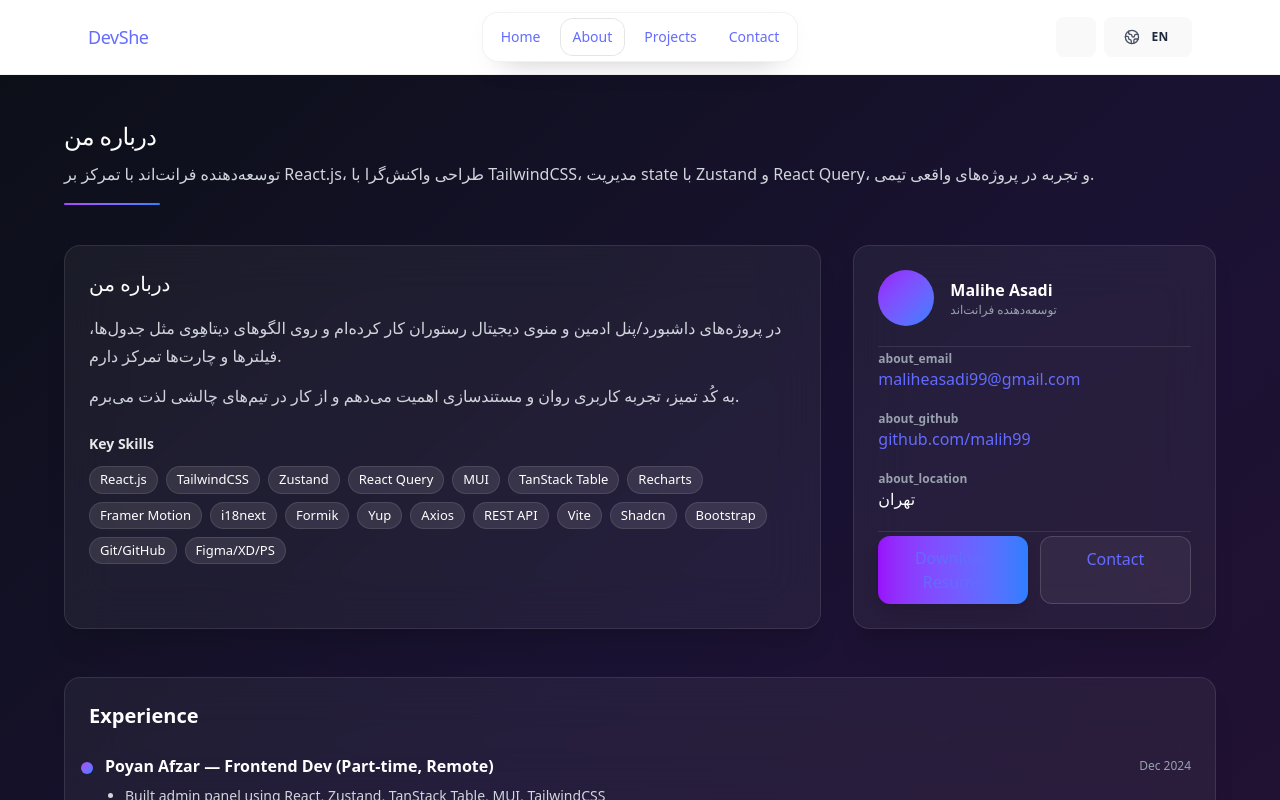
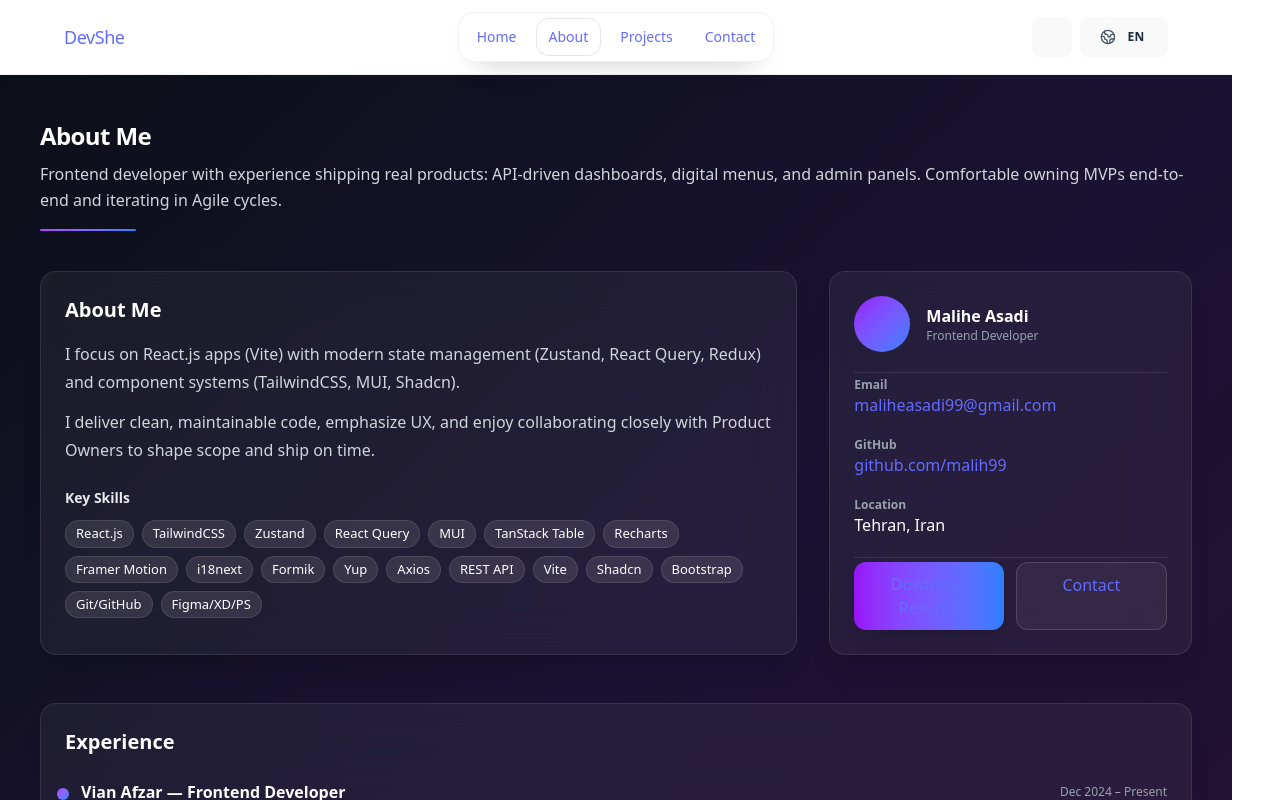
Before and after one commit to malih99/DevShe, a React (Vite) app: page /about in a window 1280 px wide. Built offline with nearby package versions, Linux system fonts and the light colour scheme.

Commit message:
feat(projects): polish search/filter UI and localize project card actions

```diff
--- a/src/App.jsx
+++ b/src/App.jsx
@@ -1,16 +1,31 @@
+import { useEffect } from "react";
 import { Routes, Route, useLocation } from "react-router-dom";
 import { AnimatePresence } from "framer-motion";
+import { useTranslation } from "react-i18next";
+
 import Layout from "./layouts/Layout";
-
 import Home from "./pages/Home";
 import About from "./pages/About";
 import Projects from "./pages/Projects";
-import ProjectDetails from "./pages/ProjectDetails";
 import Contact from "./pages/Contact";
 import Resume from "./pages/Resume";
+import useThemeStore from "./store/themeStore";
 
 function App() {
   const location = useLocation();
+  const { theme } = useThemeStore();
+  const { i18n } = useTranslation();
+
+  useEffect(() => {
+    document.documentElement.classList.toggle("dark", theme === "dark");
+  }, [theme]);
+
+  useEffect(() => {
+    const lang = i18n.language || "en";
+    localStorage.setItem("lang", lang);
+    document.documentElement.lang = lang;
+    document.documentElement.dir = lang === "fa" ? "rtl" : "ltr";
+  }, [i18n.language]);
 
   return (
     <Layout>
@@ -19,7 +34,6 @@ function App() {
           <Route path="/" element={<Home />} />
           <Route path="/about" element={<About />} />
           <Route path="/projects" element={<Projects />} />
-          <Route path="/projects/:slug" element={<ProjectDetails />} />
           <Route path="/contact" element={<Contact />} />
           <Route path="/resume" element={<Resume />} />
         </Routes>
--- a/src/components/TechPills.jsx
+++ b/src/components/TechPills.jsx
@@ -3,11 +3,11 @@ import { useMemo, useState } from "react";
 import { useTranslation } from "react-i18next";
 
 export default function TechPills({
-  items = [], // ["React","Tailwind","Zustand",...]
+  items = [],
   collapsible = true,
   initialCount = 10,
 }) {
-  const { i18n } = useTranslation();
+  const { i18n, t } = useTranslation();
   const isFa = i18n.language === "fa";
   const [showAll, setShowAll] = useState(false);
 
@@ -22,7 +22,7 @@ export default function TechPills({
     <section dir={isFa ? "rtl" : "ltr"}>
       <div className="flex items-center justify-between mb-3">
         <h2 className="text-lg font-semibold opacity-90">
-          {isFa ? "مهارت‌ها و ابزارها" : "Skills & Tools"}
+          {t("skills_tools_title")}
         </h2>
 
         {collapsible && items.length > initialCount && (
@@ -30,31 +30,22 @@ export default function TechPills({
             className="text-sm text-blue-300 hover:underline focus:outline-none focus:ring-2 focus:ring-blue-400 rounded"
             onClick={() => setShowAll((s) => !s)}
           >
-            {showAll
-              ? isFa
-                ? "کمتر"
-                : "Show less"
-              : isFa
-              ? "بیشتر"
-              : "Show more"}
+            {showAll ? t("common_show_less") : t("common_show_more")}
           </button>
         )}
       </div>
 
-      {/* ردیف چیپ‌ها با اسکرول افقی در موبایل */}
       <motion.div
         className="flex flex-wrap gap-2 overflow-x-auto scrollbar-thin scrollbar-thumb-white/20 scrollbar-track-transparent py-1"
         initial={{ opacity: 0 }}
         animate={{ opacity: 1 }}
       >
-        {visible.map((t) => (
+        {visible.map((x) => (
           <span
-            key={t}
-            className="text-xs md:text-sm px-2.5 py-1 rounded-full
-                       bg-white/10 border border-white/10
-                       hover:bg-white/15 transition select-none"
+            key={x}
+            className="text-xs md:text-sm px-2.5 py-1 rounded-full bg-white/10 border border-white/10 hover:bg-white/15 transition select-none"
           >
-            {t}
+            {x}
           </span>
         ))}
       </motion.div>
--- a/src/components/about/BioCard.jsx
+++ b/src/components/about/BioCard.jsx
@@ -1,7 +1,10 @@
 import { motion } from "framer-motion";
+import { useTranslation } from "react-i18next";
 import SkillChips from "./SkillChips";
 
 export default function BioCard({ isFa, title, p1, p2, chips = [] }) {
+  const { t } = useTranslation();
+
   return (
     <motion.div
       className="lg:col-span-2 rounded-2xl p-6 border border-white/10 bg-white/5 backdrop-blur-xl shadow-xl"
@@ -16,7 +19,7 @@ export default function BioCard({ isFa, title, p1, p2, chips = [] }) {
 
       <div className="mt-6">
         <h3 className="text-sm font-semibold opacity-90">
-          {isFa ? "مهارت‌های کلیدی" : "Key Skills"}
+          {t("about_key_skills")}
         </h3>
         <SkillChips items={chips} />
       </div>
--- a/src/components/about/ExperienceSection.jsx
+++ b/src/components/about/ExperienceSection.jsx
@@ -1,7 +1,20 @@
 import { motion } from "framer-motion";
 import TimelineItem from "./TimelineItem";
 
-export default function ExperienceSection({ isFa, t }) {
+export default function ExperienceSection({ t }) {
+  const items = [
+    {
+      title: t("exp_vian_title"),
+      date: t("exp_vian_date"),
+      bullets: [t("exp_vian_b1"), t("exp_vian_b2")],
+    },
+    {
+      title: t("exp_rahasa_title"),
+      date: t("exp_rahasa_date"),
+      bullets: [t("exp_rahasa_b1"), t("exp_rahasa_b2")],
+    },
+  ];
+
   return (
     <motion.section
       className="max-w-6xl mx-auto mt-12 rounded-2xl p-6 border border-white/10 bg-white/5 backdrop-blur-xl shadow-xl"
@@ -10,44 +23,17 @@ export default function ExperienceSection({ isFa, t }) {
       viewport={{ once: true }}
       transition={{ duration: 0.5 }}
     >
-      <h2 className="text-xl font-semibold">
-        {t("about_experience_title") || (isFa ? "سوابق حرفه‌ای" : "Experience")}
-      </h2>
+      <h2 className="text-xl font-semibold">{t("about_experience_title")}</h2>
 
       <div className="mt-6 space-y-6">
-        <TimelineItem
-          title={
-            isFa
-              ? "پویان افزار – توسعه‌دهنده فرانت‌اند (پاره‌وقت - ریموت)"
-              : "Poyan Afzar — Frontend Dev (Part-time, Remote)"
-          }
-          date={isFa ? "دی 1403" : "Dec 2024"}
-          bullets={[
-            isFa
-              ? "توسعه پنل ادمین با React، Zustand، TanStack Table، MUI و TailwindCSS"
-              : "Built admin panel using React, Zustand, TanStack Table, MUI, TailwindCSS",
-            isFa
-              ? "بهینه‌سازی دیتاگرید و تعاملات"
-              : "Optimized data-grid and interactions",
-          ]}
-        />
-
-        <TimelineItem
-          title={
-            isFa
-              ? "راهکارهای هوشمند سبز سروش (رهاسا) – جونیور فرانت‌اند"
-              : "Rahasa — Junior Frontend"
-          }
-          date={isFa ? "آذر 1402 - آذر 1403" : "Nov 2023 - Nov 2024"}
-          bullets={[
-            isFa
-              ? "توسعه منوی دیجیتال و UI رستوران با React، Vite، Shadcn و Tailwind"
-              : "Built digital restaurant menu UI with React, Vite, Shadcn, Tailwind",
-            isFa
-              ? "واکنش‌گرا و بهینه برای موبایل"
-              : "Responsive, mobile-first optimization",
-          ]}
-        />
+        {items.map((x) => (
+          <TimelineItem
+            key={x.title}
+            title={x.title}
+            date={x.date}
+            bullets={x.bullets}
+          />
+        ))}
       </div>
     </motion.section>
   );
--- a/src/components/about/InfoCard.jsx
+++ b/src/components/about/InfoCard.jsx
@@ -1,5 +1,7 @@
 import { motion } from "framer-motion";
+import { useTranslation } from "react-i18next";
 import Divider from "./Divider";
+import { profile } from "../../constants/profile";
 
 export default function InfoCard({
   isFa,
@@ -10,6 +12,8 @@ export default function InfoCard({
   locationLabel,
   locationValue,
 }) {
+  const { t } = useTranslation();
+
   return (
     <motion.aside
       className="rounded-2xl p-6 border border-white/10 bg-white/5 backdrop-blur-xl shadow-xl space-y-5"
@@ -18,7 +22,6 @@ export default function InfoCard({
       viewport={{ once: true }}
       transition={{ duration: 0.5, delay: 0.05 }}
     >
-      {/* Avatar */}
       <div className="flex items-center gap-4">
         <div className="w-14 h-14 rounded-full bg-gradient-to-br from-purple-600 to-blue-500" />
         <div>
@@ -31,13 +34,13 @@ export default function InfoCard({
 
       <InfoRow
         label={emailLabel}
-        value="maliheasadi99@gmail.com"
-        href="mailto:maliheasadi99@gmail.com"
+        value={profile.email}
+        href={`mailto:${profile.email}`}
       />
       <InfoRow
         label={githubLabel}
-        value="github.com/malih99"
-        href="https://github.com/malih99"
+        value={profile.githubText}
+        href={profile.githubUrl}
       />
       <InfoRow label={locationLabel} value={locationValue} />
 
@@ -45,17 +48,17 @@ export default function InfoCard({
 
       <div className="flex flex-col sm:flex-row gap-3">
         <a
-          href="/assets/resume.pdf"
+          href={profile.resumeHref}
           download
           className="flex-1 text-center px-4 py-2.5 rounded-xl bg-gradient-to-r from-purple-600 to-blue-500 font-medium shadow-lg hover:opacity-95 transition"
         >
-          {isFa ? "دانلود رزومه" : "Download Resume"}
+          {t("about_cta_download")}
         </a>
         <a
           href="/contact"
           className="flex-1 text-center px-4 py-2.5 rounded-xl border border-white/15 bg-white/5 hover:bg-white/10 transition"
         >
-          {isFa ? "ارتباط" : "Contact"}
+          {t("about_cta_contact")}
         </a>
       </div>
     </motion.aside>
--- /dev/null
+++ b/src/constants/profile.js
@@ -0,0 +1,9 @@
+export const profile = {
+  name: "Malihe Asadi",
+  email: "maliheasadi99@gmail.com",
+  githubUrl: "https://github.com/malih99",
+  githubText: "github.com/malih99",
+  linkedinUrl: "https://www.linkedin.com/in/malih-asadi-a151b0289",
+  linkedinText: "linkedin.com/in/malih-asadi-a151b0289",
+  resumeHref: "/assets/resume.pdf",
+};
--- a/src/pages/About.jsx
+++ b/src/pages/About.jsx
@@ -1,12 +1,12 @@
-// src/pages/About.jsx
 import { useTranslation } from "react-i18next";
 import { motion } from "framer-motion";
-import { aboutData } from "../constants/aboutData";
 import AboutHeader from "../components/about/AboutHeader";
 import BioCard from "../components/about/BioCard";
 import InfoCard from "../components/about/InfoCard";
 import ExperienceSection from "../components/about/ExperienceSection";
 import EducationSection from "../components/about/EducationSection";
+import { aboutData } from "../constants/aboutData";
+import { profile } from "../constants/profile";
 
 export default function About() {
   const { i18n, t } = useTranslation();
@@ -14,7 +14,7 @@ export default function About() {
 
   return (
     <motion.section
-      className={`w-screen min-h-screen px-6 md:px-10 py-12 bg-gradient-to-br from-[#0c0f18] via-[#1a1232] to-[#241032] text-white ${
+      className={`w-full min-h-screen px-6 md:px-10 py-12 bg-gradient-to-br from-[#0c0f18] via-[#1a1232] to-[#241032] text-white ${
         isFa ? "text-right" : "text-left"
       }`}
       dir={isFa ? "rtl" : "ltr"}
@@ -24,37 +24,36 @@ export default function About() {
       transition={{ duration: 0.8 }}
     >
       <AboutHeader
-        title={aboutData.titleFa}
-        lead={aboutData.leadFa}
+        title={t("about_title")}
+        lead={t("about_lead")}
         isFa={isFa}
       />
 
       <div className="max-w-6xl mx-auto mt-10 grid grid-cols-1 lg:grid-cols-3 gap-8">
         <BioCard
           isFa={isFa}
-          title={aboutData.bioTitleFa}
-          p1={aboutData.bioP1Fa}
-          p2={aboutData.bioP2Fa}
+          title={t("about_title")}
+          p1={t("about_bio_1")}
+          p2={t("about_bio_2")}
           chips={aboutData.skills}
         />
         <InfoCard
           isFa={isFa}
-          name={aboutData.name}
-          role={aboutData.roleFa}
-          emailLabel={t("about_email")}
-          githubLabel={t("about_github")}
-          locationLabel={t("about_location")}
-          locationValue={aboutData.locationFa}
+          name={profile.name}
+          role={t("about_info_role_value")}
+          emailLabel={t("about_info_email")}
+          githubLabel={t("about_info_github")}
+          locationLabel={t("about_info_location")}
+          locationValue={t("about_info_location_value")}
         />
       </div>
 
-      <ExperienceSection isFa={isFa} t={t} />
+      <ExperienceSection t={t} />
 
       <EducationSection
-        isFa={isFa}
-        title={aboutData.eduTitleFa}
-        uni={aboutData.uniFa}
-        degree={aboutData.degreeFa}
+        title={t("about_education_title")}
+        uni={t("edu_university")}
+        degree={t("edu_degree")}
       />
     </motion.section>
   );
--- a/src/pages/Contact.jsx
+++ b/src/pages/Contact.jsx
@@ -3,13 +3,14 @@ import { useTranslation } from "react-i18next";
 import { Mail, Github, Linkedin } from "lucide-react";
 import ContactForm from "../components/contact/ContactForm";
 import ContactInfo from "../components/contact/ContactInfo";
+import { profile } from "../constants/profile";
 
 export default function Contact() {
   const { t } = useTranslation();
 
   return (
     <motion.section
-      className="min-h-screen w-screen px-6 py-16 bg-white dark:bg-gray-900 text-gray-900 dark:text-white"
+      className="min-h-screen w-full px-6 py-16 bg-white dark:bg-gray-900 text-gray-900 dark:text-white"
       initial={{ opacity: 0, y: 40 }}
       animate={{ opacity: 1, y: 0 }}
       exit={{ opacity: 0, y: 40 }}
@@ -20,7 +21,6 @@ export default function Contact() {
       </h3>
 
       <div className="max-w-5xl mx-auto grid grid-cols-1 md:grid-cols-3 gap-8">
-        {/* Sidebar: info */}
         <motion.aside
           className="md:col-span-1 rounded-2xl p-6 border border-black/10 dark:border-white/10 bg-black/[0.02] dark:bg-white/5 backdrop-blur"
           initial={{ opacity: 0, x: -20 }}
@@ -32,25 +32,24 @@ export default function Contact() {
             <ContactInfo
               icon={<Mail size={18} />}
               title={t("contact_email_label")}
-              value="maliheasadi99@gmail.com"
-              link="mailto:maliheasadi99@gmail.com"
+              value={profile.email}
+              link={`mailto:${profile.email}`}
             />
             <ContactInfo
               icon={<Github size={18} />}
               title={t("contact_github_label")}
-              value="github.com/malih99"
-              link="https://github.com/malih99"
+              value={profile.githubText}
+              link={profile.githubUrl}
             />
             <ContactInfo
               icon={<Linkedin size={18} />}
               title={t("contact_linkedin_label")}
-              value="linkedin.com/in/malih-asadi-a151b0289"
-              link="https://www.linkedin.com/in/malih-asadi-a151b0289"
+              value={profile.linkedinText}
+              link={profile.linkedinUrl}
             />
           </div>
         </motion.aside>
 
-        {/* Form */}
         <ContactForm />
       </div>
     </motion.section>
--- a/src/pages/Home.jsx
+++ b/src/pages/Home.jsx
@@ -1,25 +1,26 @@
 import { Link } from "react-router-dom";
 import { motion } from "framer-motion";
+import { useTranslation } from "react-i18next";
 
 import Hero from "../components/Hero";
 import TechPills from "../components/TechPills";
 import CardTeaser from "../components/CardTeaser";
 
 export default function Home() {
+  const { t } = useTranslation();
+
   return (
     <motion.main
-      className="min-h-screen w-screen px-6 md:px-10 py-10 bg-gradient-to-br from-[#0c0f18] via-[#1a1232] to-[#241032] text-white"
+      className="min-h-screen w-full px-6 md:px-10 py-10 bg-gradient-to-br from-[#0c0f18] via-[#1a1232] to-[#241032] text-white"
       initial={{ opacity: 0 }}
       animate={{ opacity: 1 }}
       transition={{ duration: 0.6 }}
     >
       <Hero
-        title="Frontend Developer — React Focused"
-        subtitle="I craft responsive, data-heavy UIs with clean architecture and smooth interactions."
-        cta={{ href: "/resume", label: "Resume" }}
-        secondaryCta={{ href: "/projects", label: "Projects" }}
-        // avatar را اگر تصویر داری فعال کن:
-        // avatar="/assets/dashboard-hero.png"
+        title={t("hero_title")}
+        subtitle={t("hero_subtitle")}
+        cta={{ href: "/resume", label: t("hero_cta_resume") }}
+        secondaryCta={{ href: "/projects", label: t("hero_cta_projects") }}
       />
 
       <TechPills
@@ -36,10 +37,10 @@ export default function Home() {
           "i18next",
         ]}
       />
-      {/* Featured Work: DevDash (جای PathPilot) */}
+
+      {/* Featured */}
       <section className="mt-14">
         <div className="flex flex-col lg:flex-row justify-between items-stretch gap-12">
-          {/* توضیح/CTA */}
           <motion.div
             className="max-w-xl space-y-5"
             initial={{ x: -40, opacity: 0 }}
@@ -48,13 +49,11 @@ export default function Home() {
             transition={{ duration: 0.5 }}
           >
             <h3 className="text-xl md:text-2xl font-bold leading-tight">
-              DevShe — Admin Panel & Dashboard
+              {t("home_featured_title")}
             </h3>
+
             <p className="text-base text-gray-300 leading-relaxed">
-              A modular admin dashboard built with React and Tailwind. State is
-              managed via Zustand & React Query; data grids with TanStack Table;
-              charts with Recharts; UI components with MUI; animations powered
-              by Framer Motion.
+              {t("home_featured_desc")}
             </p>
 
             <div className="flex flex-wrap items-center gap-2 text-xs">
@@ -82,12 +81,11 @@ export default function Home() {
                 to="/projects"
                 className="inline-block px-5 py-2 bg-gradient-to-r from-purple-600 to-blue-500 rounded-xl font-medium shadow-lg hover:scale-105 transition duration-300"
               >
-                See Projects
+                {t("home_featured_cta")}
               </Link>
             </div>
           </motion.div>
 
-          {/* کارت فیچر با Progress ساده */}
           <motion.div
             className="bg-[#1f1d2c] p-6 rounded-2xl w-full max-w-sm shadow-lg hover:shadow-purple-700/30 transition duration-300"
             initial={{ x: 40, opacity: 0 }}
@@ -95,13 +93,14 @@ export default function Home() {
             viewport={{ once: true }}
             transition={{ duration: 0.5, delay: 0.1 }}
           >
-            <h3 className="text-xl font-bold mb-1">DevShe</h3>
+            <h3 className="text-xl font-bold mb-1">
+              {t("home_featured_card_brand")}
+            </h3>
             <p className="text-sm text-gray-400">
-              Admin Panel & Dashboard Components
+              {t("home_featured_card_caption")}
             </p>
 
             <div className="mt-5 flex items-center gap-5">
-              {/* Progress Ring */}
               <div className="relative w-20 h-20 shrink-0">
                 <div
                   className="absolute inset-0 rounded-full"
@@ -118,7 +117,7 @@ export default function Home() {
 
               <div className="space-y-1">
                 <div className="text-sm text-gray-400 font-medium">
-                  Currently Building
+                  {t("home_featured_building")}
                 </div>
                 <div className="text-lg font-semibold text-white">DevDash</div>
                 <div className="text-xs text-gray-400">
@@ -128,14 +127,12 @@ export default function Home() {
             </div>
 
             <div className="mt-6 border-t border-white/10 pt-4 text-xs text-gray-400">
-              Modular tables, filters, charts & layout primitives for real-world
-              dashboards.
+              {t("home_featured_footer")}
             </div>
           </motion.div>
         </div>
       </section>
 
-      {/* Intro/Context متن کوتاه درباره‌ی DevDash */}
       <motion.p
         className="mt-10 text-gray-300 text-sm leading-relaxed max-w-3xl"
         initial={{ opacity: 0, y: 20 }}
@@ -143,21 +140,17 @@ export default function Home() {
         viewport={{ once: true }}
         transition={{ duration: 0.5 }}
       >
-        I’ve built data-heavy UIs in real projects (admin panels and digital
-        restaurant UI). DevDash packages those patterns—robust tables, filters,
-        and charts—into reusable pieces. It reflects my day-to-day stack and the
-        way I structure production UIs.
+        {t("home_intro")}
       </motion.p>
 
-      {/* Projects / Works teaser */}
       <section className="mt-16">
         <div className="flex items-center justify-between mb-6">
-          <h3 className="text-xl font-bold">Projects / Works</h3>
+          <h3 className="text-xl font-bold">{t("home_projects_title")}</h3>
           <Link
             to="/projects"
             className="text-sm text-blue-300 hover:underline"
           >
-            View all →
+            {t("home_projects_view_all")}
           </Link>
         </div>
 
@@ -165,15 +158,15 @@ export default function Home() {
           <CardTeaser
             to="/projects/rah-restaurant-menu"
             img="/assets/menu-icon.svg"
-            title="Digital Menu"
-            subtitle="Restaurant UI System"
+            title={t("home_teaser_menu_title")}
+            subtitle={t("home_teaser_menu_subtitle")}
             badges={["HTML", "CSS", "JavaScript", "Responsive"]}
           />
           <CardTeaser
             to="/projects/devdash"
             img="/assets/dashboard.svg"
-            title="DevDash"
-            subtitle="Admin Panel & Dashboard"
+            title={t("home_teaser_devdash_title")}
+            subtitle={t("home_teaser_devdash_subtitle")}
             badges={[
               "React",
               "Tailwind",
```
